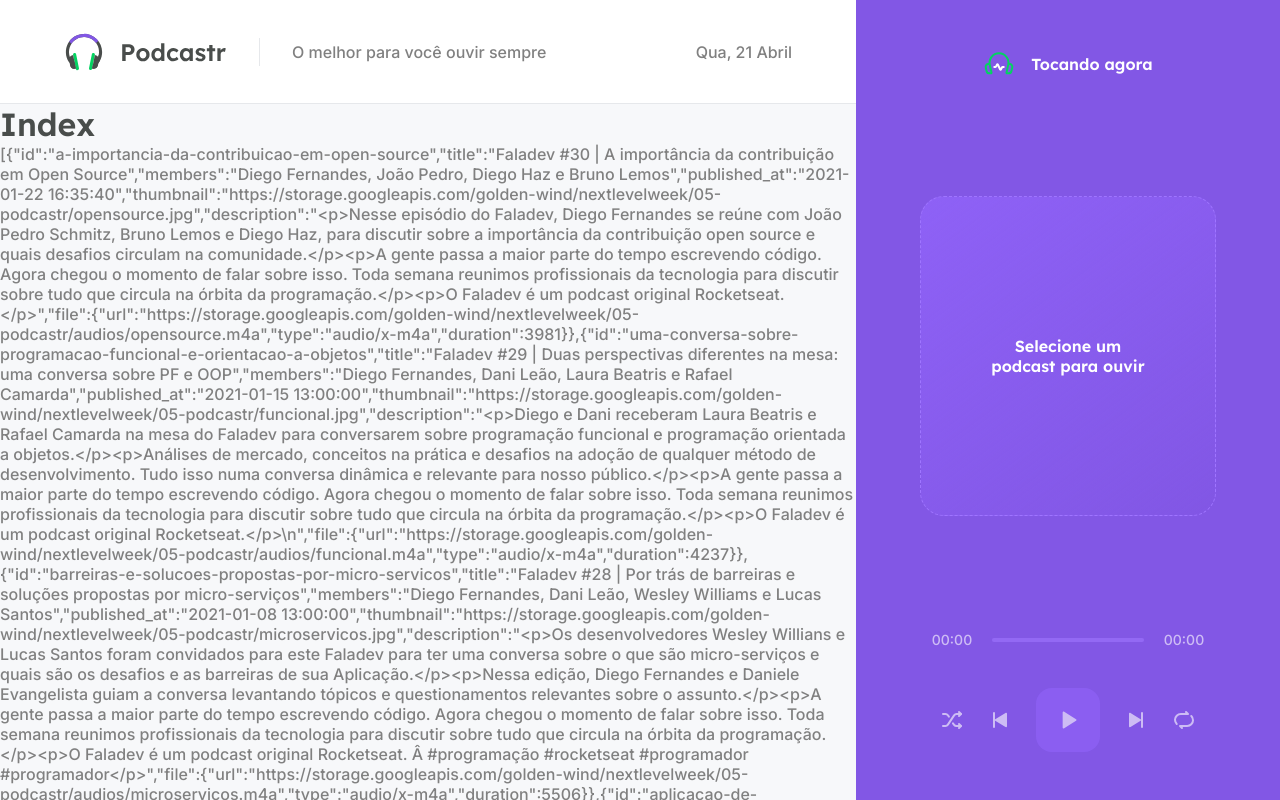
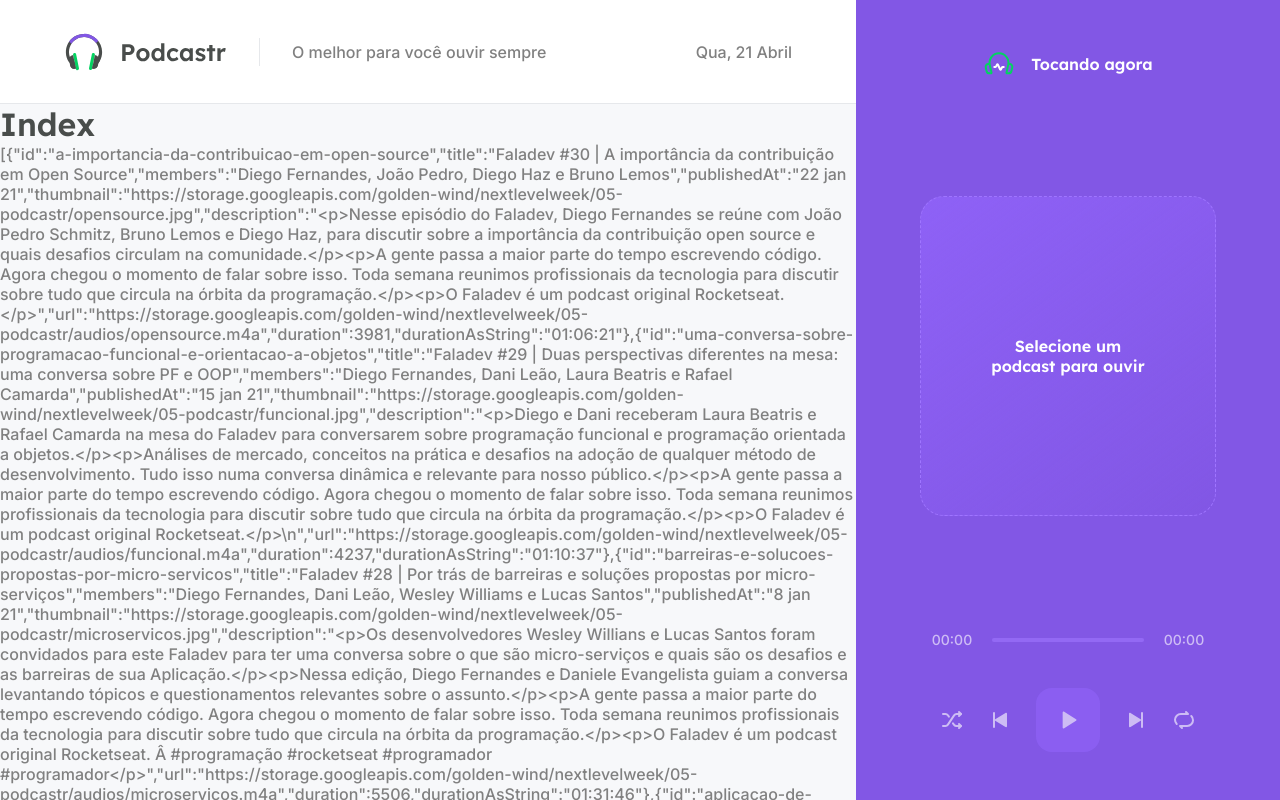
Before and after one commit to JeanneLima/podcastr-NLW-Rockeseat, a Next.js app: page / in a window 1280 px wide. Shown: the top 800 px of the page. Built offline with nearby package versions, Linux system fonts and the light colour scheme; data requests are answered from the project's data file.

Commit message:
Faz requisição com axios e trata dados

```diff
--- a/package.json
+++ b/package.json
@@ -9,6 +9,7 @@
     "server": "json-server server.json -w -d 750 -p 3333"
   },
   "dependencies": {
+    "axios": "^0.21.1",
     "date-fns": "^2.21.1",
     "next": "10.1.3",
     "react": "17.0.2",
--- a/src/pages/index.tsx
+++ b/src/pages/index.tsx
@@ -1,13 +1,28 @@
-export default function Home(props) {
+import { GetStaticProps } from 'next';
+import { format, parseISO } from 'date-fns';
+import ptBR from 'date-fns/locale/pt-BR';
+import { api } from '../services/api';
+import { convertDurationToTimeString } from '../utils/convertDurationToTimeString';
+
+type Episode = {
+  id: string;
+  title: string;
+  members: string;
+  publishedAt: string;
+  thumbnail: string;
+  description: string;
+  url: string;
+  type: string;
+  duration: number;
+  durationAsString: string;
+}
+
+type HomeProps = {
+  episodes: Episode[]
+}
+
+export default function Home(props: HomeProps) {
   console.log(props.episodes)
-
-  // Consumo de API em SPA (React e Next)
-  // Não é uma boa opção para o SEO e indexação, pois só serão carregadas as informações depois de carregada a página
-  // useEffect(() => {
-  //   fetch('http://localhost:3333/episodes')
-  //     .then(response => response.json())
-  //     .then(data => console.log(data))
-  // }, [])
 
   return (
     <div>
@@ -17,30 +32,35 @@
   )
 }
 
-// Consumo de API em SSR (Next)
-// Dentro de qualquer arquivo da pasta pages deve se importar uma função getServerSideProps()
-// export async function getServerSideProps() {
-//   const response = await fetch('http://localhost:3333/episodes')
-//   const data = await response.json()
+// Consumo de API em SSG (Next)
+export const getStaticProps: GetStaticProps = async() => {
+  const { data } = await api.get('/episodes', {
+    params: {
+      _limit: 12,
+      _sort: 'published_at',
+      _order: 'desc'
+    }
+  })
 
-//   return {
-//     props: {
-//       episodes: data
-//     }
-//   }
-// }
-
-// Consumo de API em SSG (Next)
-// Útil para deixar a aplicação mais performática no caso de conteúdo que não muda tanto em questão de tempo
-export async function getStaticProps() {
-  const response = await fetch('http://localhost:3333/episodes')
-  const data = await response.json()
+  const episodes = data.map(episode => {
+    return {
+      id: episode.id,
+      title: episode.title,
+      members: episode.members,
+      publishedAt: format(parseISO(episode.published_at), "d MMM yy", { locale: ptBR }),
+      thumbnail: episode.thumbnail,
+      description: episode.description,
+      url: episode.file.url,
+      // type: episode.file.type,
+      duration: Number(episode.file.duration),
+      durationAsString: convertDurationToTimeString(Number(episode.file.duration)),
+    }
+  })
 
   return {
     props: {
-      episodes: data
+      episodes
     },
-    // Propriedade que recebe o tempo em que tem que gerar uma nova versão da página em segundos, ou seja, fazer uma nova requisição para gerar um novo HTML (conteúdo estático) a ser servido para os usuários dentro do período de tempo indicado
     revalidate: 60 * 60 * 8
   }
 }
--- /dev/null
+++ b/src/services/api.ts
@@ -0,0 +1,5 @@
+import axios from 'axios';
+
+export const api = axios.create({
+  baseURL: 'http://localhost:3333'
+})
--- /dev/null
+++ b/src/utils/convertDurationToTimeString.ts
@@ -0,0 +1,11 @@
+export function convertDurationToTimeString(duration: number) {
+  const hours = Math.floor(duration / 3600);
+  const minutes = Math.floor((duration % 3600) / 60);
+  const seconds = duration % 60;
+
+  const timeString = [hours, minutes, seconds]
+    .map(unit => String(unit).padStart(2, '0'))
+    .join(':')
+
+  return timeString;
+}
```
Also changed, not shown: 1 other file (tests, documents, lock files or other folders).
